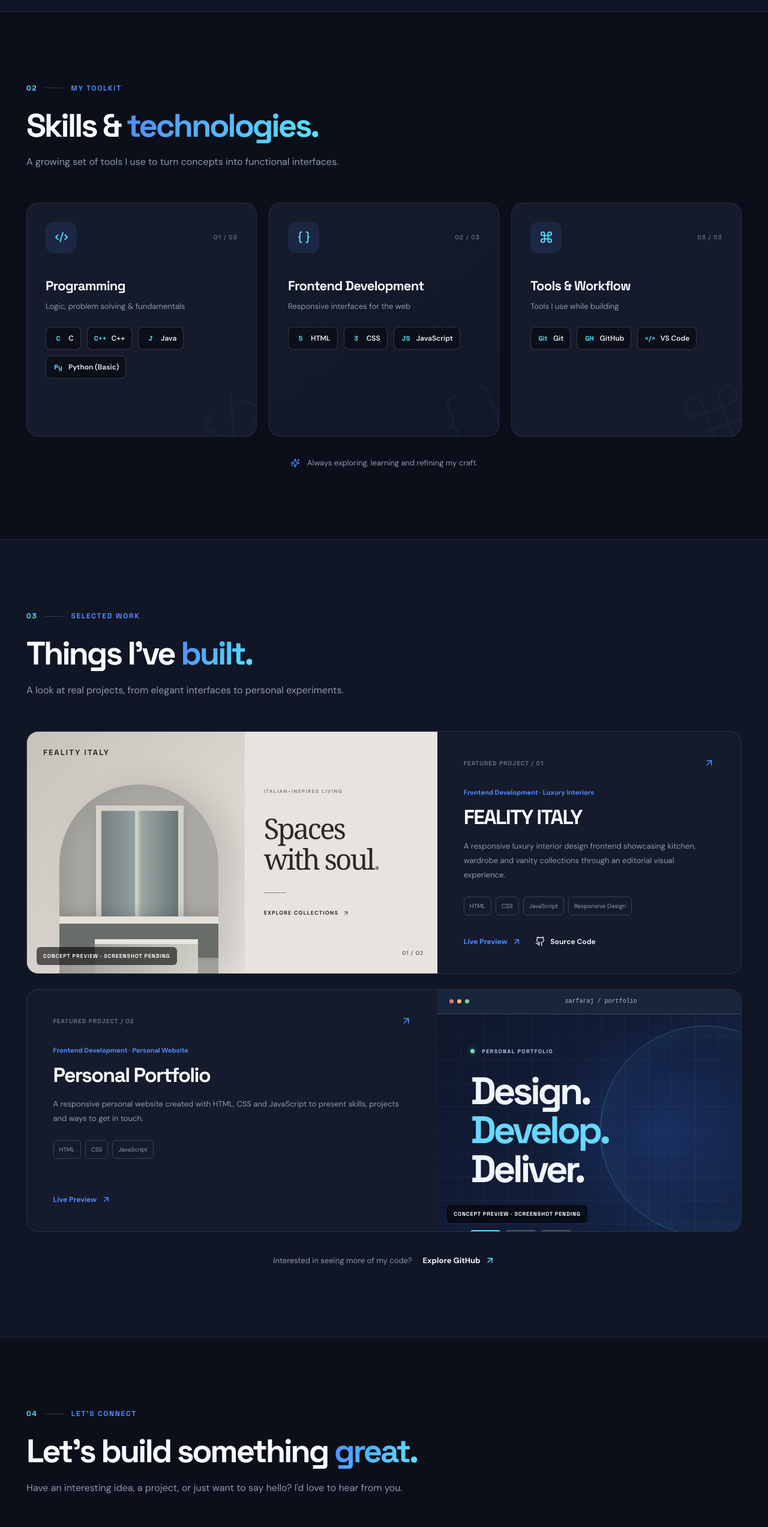
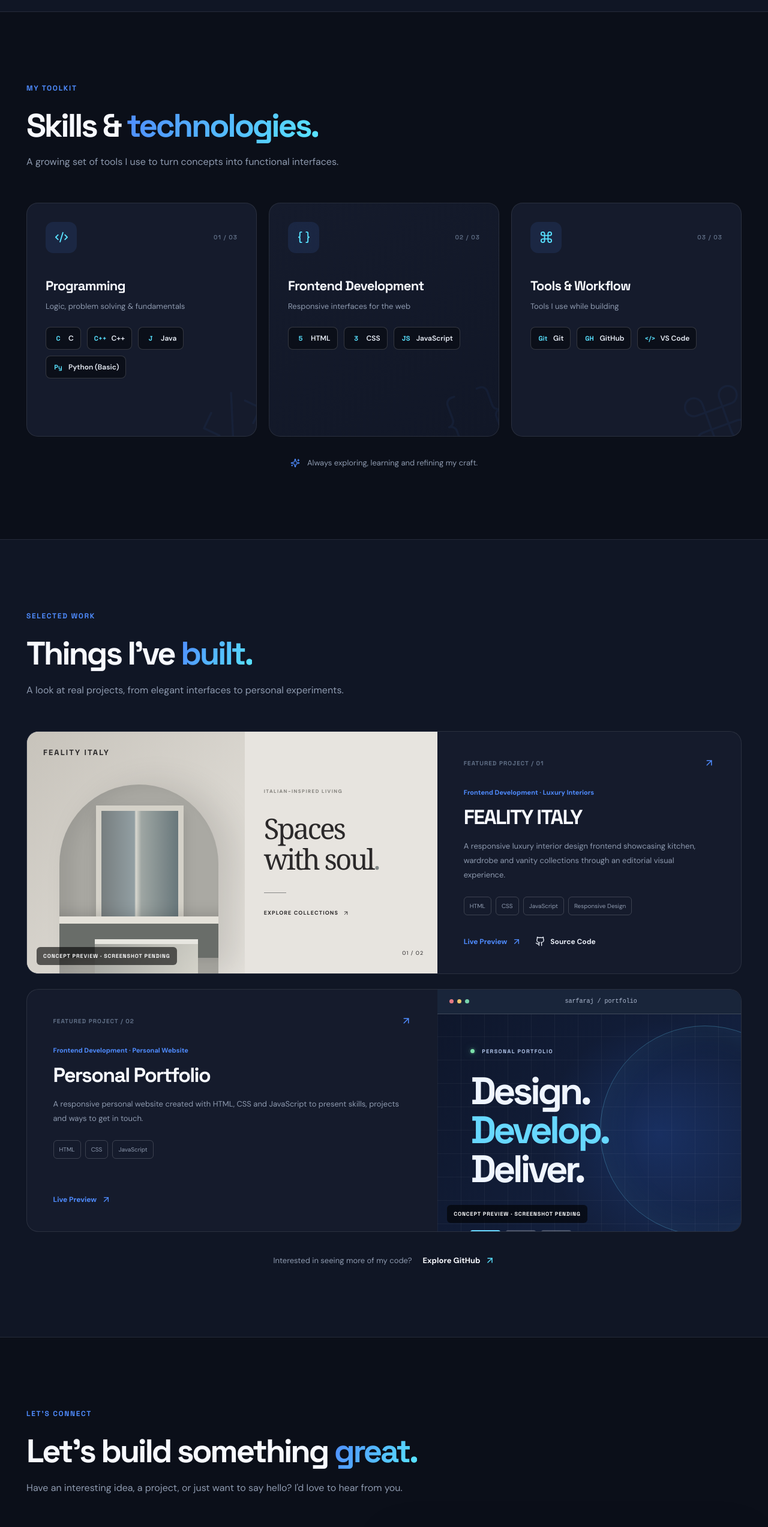
Before and after one commit to sarfaraj666/pfolio, a React (Vite) app: page / in a window 1280 px wide. Shown: the part 1931-4477 px from the top of the page at 60% size. Built offline with nearby package versions, Linux system fonts and the light colour scheme.

Commit message:
Remove numbers from section labels

```diff
--- a/src/App.jsx
+++ b/src/App.jsx
@@ -222,7 +222,7 @@ function Skills() {
   return (
     <section id="skills" className="section skills-section">
       <div className="container">
-        <SectionHeading number="02" eyebrow="MY TOOLKIT" title={<>Skills &amp; <span className="text-gradient">technologies.</span></>} subtitle="A growing set of tools I use to turn concepts into functional interfaces." />
+        <SectionHeading eyebrow="MY TOOLKIT" title={<>Skills &amp; <span className="text-gradient">technologies.</span></>} subtitle="A growing set of tools I use to turn concepts into functional interfaces." />
         <div className="skills-grid">
           {portfolio.skills.map((skill, index) => {
             const Icon = skillIcons[index];
@@ -277,7 +277,7 @@ function Projects() {
   return (
     <section id="projects" className="section projects-section">
       <div className="container">
-        <SectionHeading number="03" eyebrow="SELECTED WORK" title={<>Things I've <span className="text-gradient">built.</span></>} subtitle="A look at real projects, from elegant interfaces to personal experiments." />
+        <SectionHeading eyebrow="SELECTED WORK" title={<>Things I've <span className="text-gradient">built.</span></>} subtitle="A look at real projects, from elegant interfaces to personal experiments." />
         <div className="projects-list">{portfolio.projects.map((project, index) => <ProjectCard key={project.id} project={project} featured={index === 0}/>)}</div>
         <Reveal className="more-projects"><span>Interested in seeing more of my code?</span><a href={portfolio.contact.github} target="_blank" rel="noopener noreferrer">Explore GitHub <ArrowUpRight size={17}/></a></Reveal>
       </div>
@@ -300,7 +300,7 @@ function Contact() {
   return (
     <section id="contact" className="section contact-section">
       <div className="container">
-        <SectionHeading number="04" eyebrow="LET'S CONNECT" title={<>Let's build something <span className="text-gradient">great.</span></>} subtitle="Have an interesting idea, a project, or just want to say hello? I'd love to hear from you." />
+        <SectionHeading eyebrow="LET'S CONNECT" title={<>Let's build something <span className="text-gradient">great.</span></>} subtitle="Have an interesting idea, a project, or just want to say hello? I'd love to hear from you." />
         <div className="contact-grid">
           <Reveal className="contact-intro">
             <div className="contact-spark"><Sparkles size={22}/></div>
```
